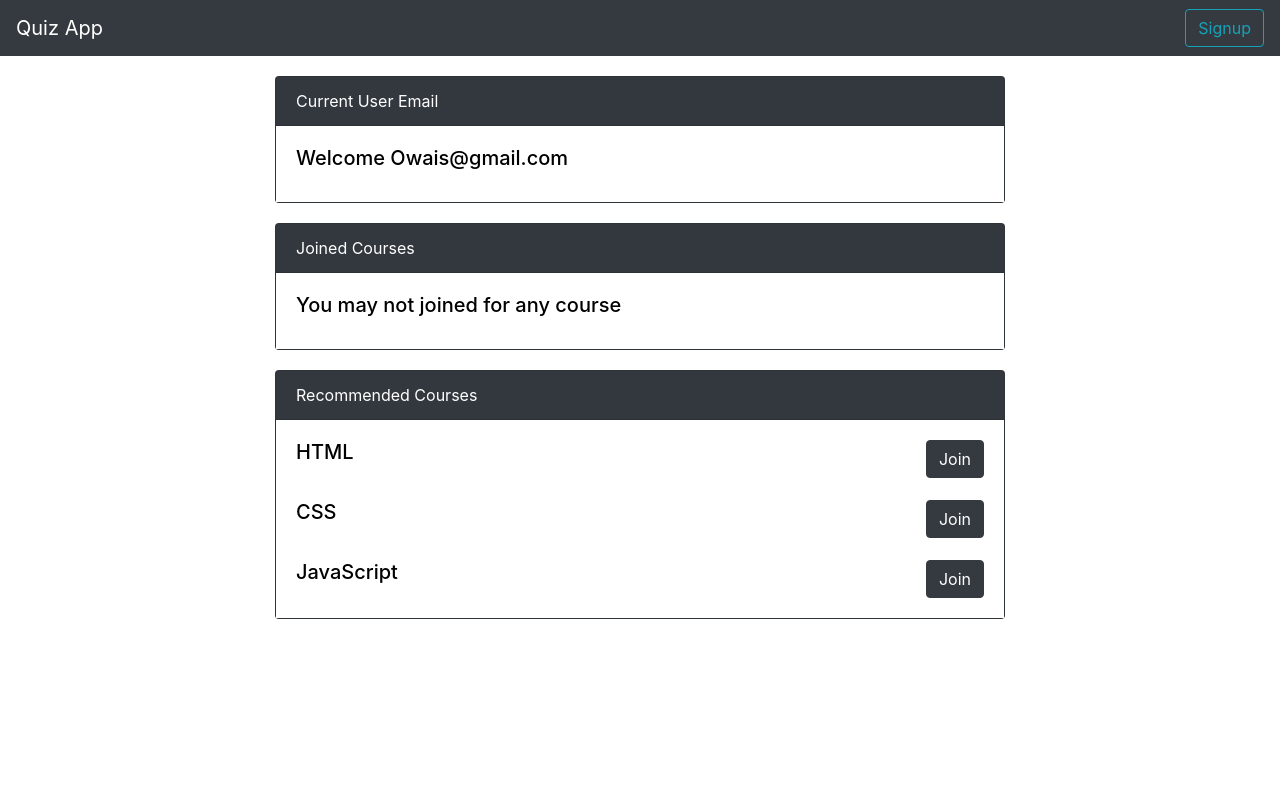
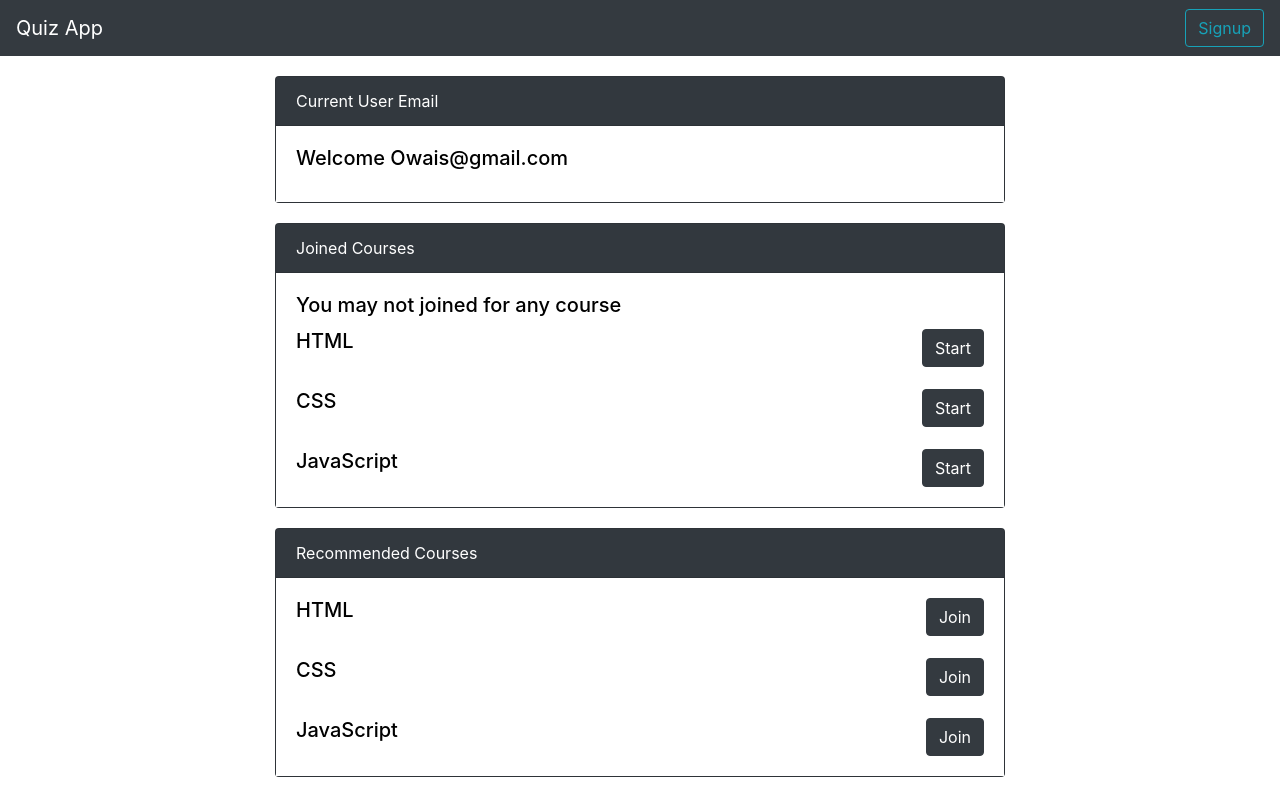
Before and after one commit to owaiss22/owaisquizapp, a React (Create React App) app: page / in a window 1280 px wide. Both pictures are taken after a click on the button "Login". Built offline with nearby package versions, Linux system fonts and the light colour scheme.

Commit message:
changes in dashboard

```diff
--- a/src/Screens/Dashboard.js
+++ b/src/Screens/Dashboard.js
@@ -26,6 +26,23 @@ export default class Dash extends React.Component {
                                 <Card.Header>Joined Courses</Card.Header>
                                 <Card.Body style={{ backgroundColor: 'white', color: 'black' }}>
                                     <Card.Title>You may not joined for any course</Card.Title>
+                                    <div>
+                                   <Card.Title>HTML
+                                   <Button style={{float:'right'}} variant="dark" type="submit">Start</Button>
+                                   </Card.Title>
+                                   </div>
+                                   <br/>
+                                   <div>
+                                   <Card.Title>CSS
+                                   <Button style={{float:'right'}} variant="dark" type="submit">Start</Button>
+                                   </Card.Title>
+                                   </div>
+                                   <br/>
+                                   <div>
+                                   <Card.Title>JavaScript
+                                   <Button style={{float:'right'}} variant="dark" type="submit">Start</Button>
+                                   </Card.Title>
+                                   </div>
                                 </Card.Body>
                             </Card>
                         </Col>
```
